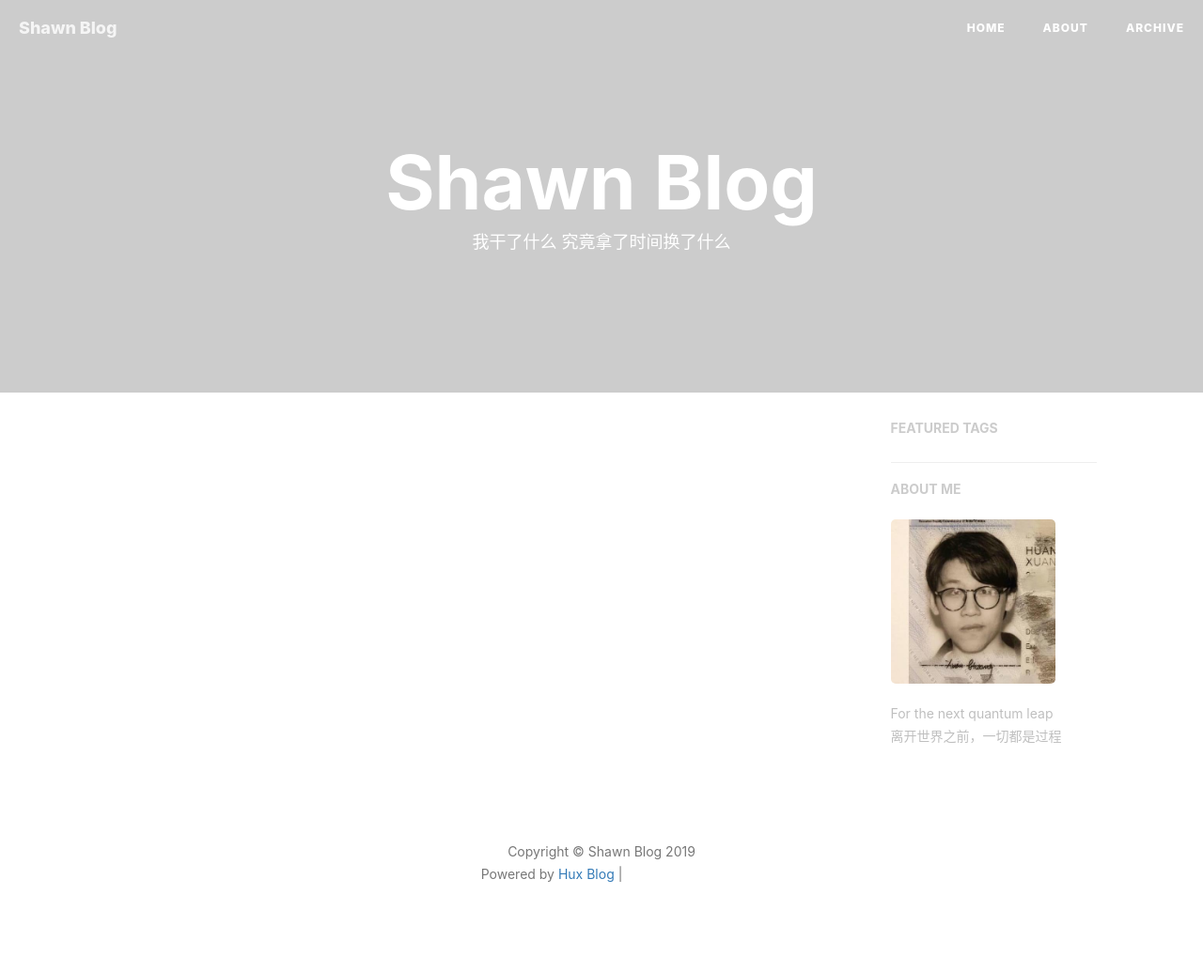
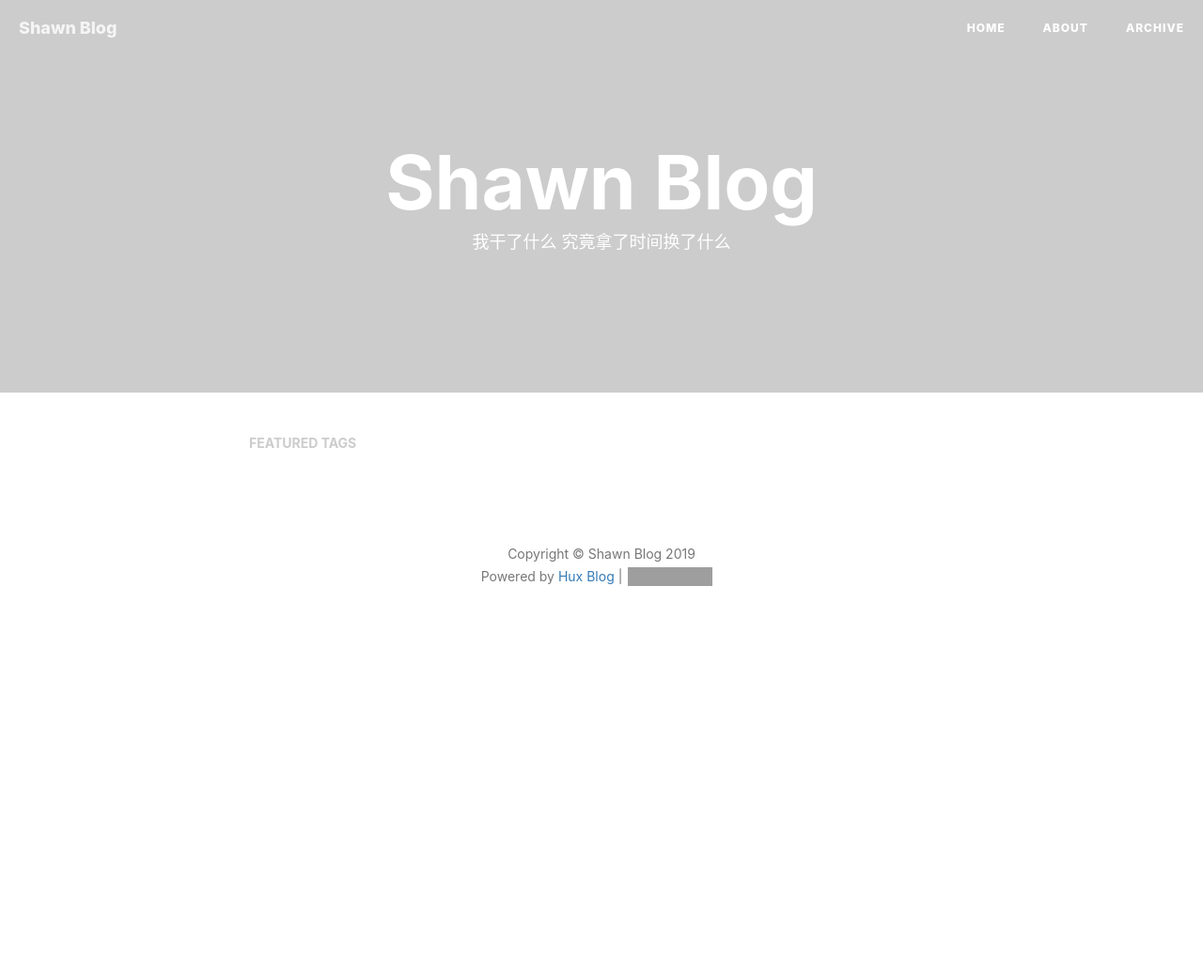
Before and after one commit to Shawn314/Shawn314.github.io, a Jekyll site: the page built from index.html, in a window 1280 px wide. Shown: the whole page at 94% size. Built offline with Jekyll 4.4.1, drawn with Linux system fonts in a browser that asks for light colours; nearby versions of some CDN libraries; the list of posts is cut into pages by our own code; comment, search, counter and statistics services are not loaded; after the commit the page ends 900 px from its top, so only the background shows below that; grey boxes are pictures that could not be loaded.

Commit message:
update _config.yml

```diff
--- a/_config.yml
+++ b/_config.yml
@@ -3,8 +3,8 @@
 SEOTitle: 方潇的博客 | Shawn Blog
 # header-img: img/home-bg.jpg
 email: fangxiao0313@hotmail.com
-# description: "关于程序与设计、黑客与画家 | 黄玄，Web & Mobile Lover，Software Engineer，UX Designer | 这里是 @Hux黄玄 的个人博客，与你一起发现更大的世界。"
-# keyword: "黄玄, Hux黄玄, Hux, 鬼栈, huxpro, @huxpro, 黄玄的博客, Hux Blog, 博客, 个人网站, 互联网, Web, JavaScript, 前端, 设计"
+description: "记录与分享技术和生活"
+keyword: "方潇, Shawn fang, fangxiao, 语音识别, C++, C, python, 后端"
 # url: "https://huangxuan.me"              # your host, for absolute URL
 # baseurl: ""                             # for example, '/blog' if your blog hosted on 'host/blog'
 
@@ -67,9 +67,9 @@
 
 
 # Sidebar settings
-sidebar: true                           # whether or not using Sidebar.
-sidebar-about-description: "For the next quantum leap<br>离开世界之前，一切都是过程"
-sidebar-avatar: /img/avatar-hux-ny.jpg      # use absolute URL, seeing it's used in both `/` and `/about/`
+sidebar: false                           # whether or not using Sidebar.
+# sidebar-about-description: "For the next quantum leap<br>离开世界之前，一切都是过程"
+# sidebar-avatar: /img/avatar-hux-ny.jpg      # use absolute URL, seeing it's used in both `/` and `/about/`
 
 # Featured Tags
 featured-tags: true                     # whether or not using Feature-Tags
```
